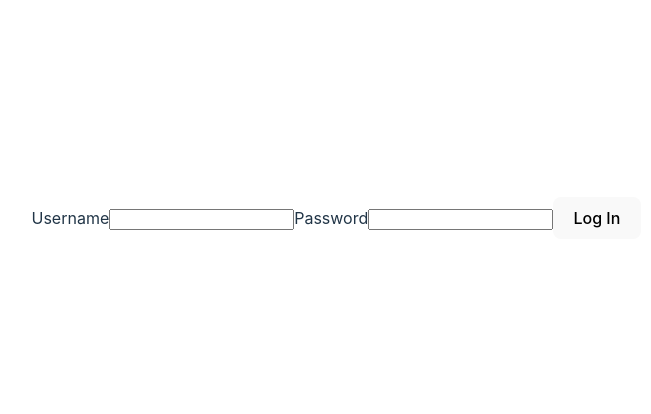
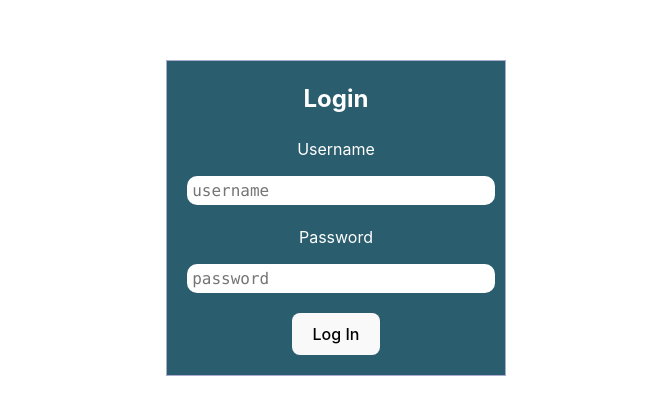
Before and after one commit to Michael01155D/login-page, a React (Vite) app in the folder client/: page / in a window 1280 px wide. Shown: the part 182-596 px from the top of the page, without its empty margins (304-955 px from the left). Built offline with nearby package versions, Linux system fonts and the light colour scheme.

Commit message:
add some styling to login form

```diff
--- a/client/src/App.jsx
+++ b/client/src/App.jsx
@@ -45,7 +45,7 @@ function App() {
     <BrowserRouter>
       <Routes>
         { user ?
-        <Route path="/" element={< HomePage/>}/>
+        <Route path="/" element={< HomePage user={user}/>}/>
         :
         <Route path="/" element={<LoginPage sendLoginRequest={sendLoginRequest} notification={notification} isError={isError}/>}/>
         }
--- a/client/src/components/HomePage.jsx
+++ b/client/src/components/HomePage.jsx
@@ -1,7 +1,7 @@
-const HomePage = () => {
+const HomePage = ({user}) => {
     return(
         <>
-        Hi
+        Hi {user.username}
         </>
     )
 }
--- a/client/src/components/LoginPage.jsx
+++ b/client/src/components/LoginPage.jsx
@@ -1,5 +1,6 @@
 import { useState } from "react";
 import NotificationMessage from './NotificationMessage';
+import '../styles/loginPage.css';
 
 const LoginPage = ({ sendLoginRequest, notification, isError}) => {
     const [username, setUsername] = useState('');
@@ -7,21 +8,27 @@ const LoginPage = ({ sendLoginRequest, notification, isError}) => {
 
     const handleLogin = async (e) => {
         e.preventDefault();
-            await sendLoginRequest(username, password);
+        await sendLoginRequest(username, password);
+        setPassword("");
     }
 
     return (
         <>
         {notification ? <NotificationMessage notification={notification} isError={isError} /> : <></>}
-        <form onSubmit={handleLogin}>
-             <label htmlFor="username-form">Username</label>
-            <input id='username-form' type='text' value={username} name="Username"
+        <form className="loginForm" onSubmit={handleLogin}>
+            <h2>Login</h2>
+            <section id="username-section">
+                <label htmlFor="username-form">Username</label>
+                <input placeholder='username' id='username-form' type='text' value={username} name="Username"
                 onChange={(newName) => setUsername(newName.target.value) }
-            />
-            <label htmlFor="password-form">Password</label>
-            <input id='password-form' type='text' value={password} name="Password"
+                />
+            </section>
+            <section>
+                <label htmlFor="password-form">Password</label>
+                <input placeholder="password" id='password-form' type='password' value={password} name="Password"
                 onChange={(newPw) => setPassword(newPw.target.value) }
-            />
+                />
+            </section>
             <button type="submit">Log In</button>
         </form>
         </>
--- /dev/null
+++ b/client/src/styles/loginPage.css
@@ -0,0 +1,35 @@
+.loginForm {
+    border: 1px rgb(171, 171, 209) groove;
+    background-color: rgb(42, 93, 110);
+    padding-bottom: 20px;
+    color: white;
+}
+
+h1 {
+    text-align: center;
+}
+
+label {
+    display: inline-block;
+    margin-bottom: 15px;
+}
+
+input {
+    width: 100%;
+    height: 100%;
+    background: white;
+    border: none;
+    outline: none;
+    border-radius: 10px;
+    font-size: 16px;
+    padding: 5px;
+    font-family: 'consolas';
+}
+
+input:focus {
+    box-shadow: 5px 5px 5px lightskyblue;
+}
+
+section {
+    margin: 20px;
+}
```
